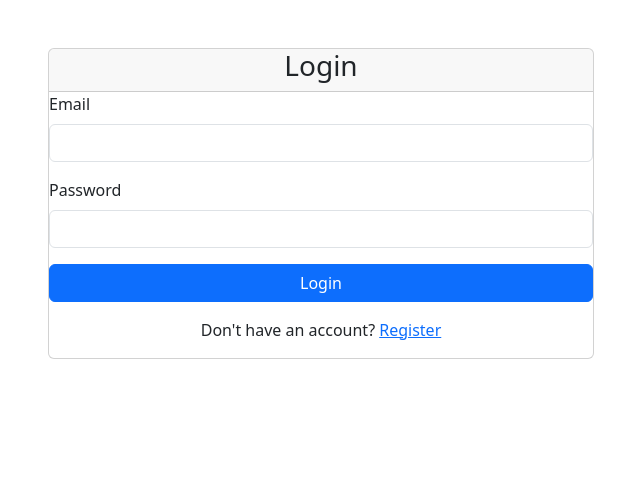
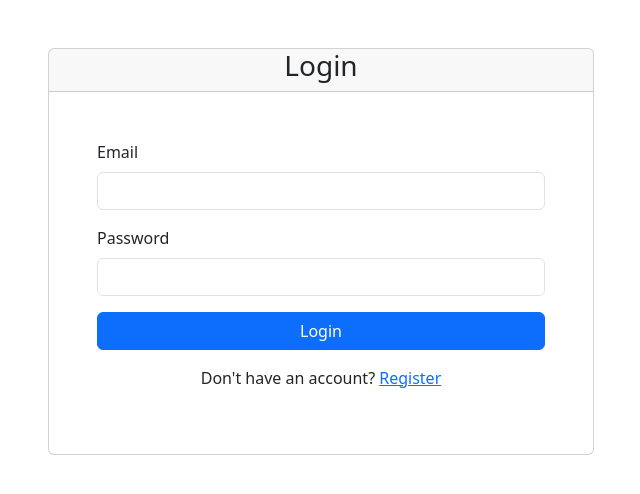
Before and after one commit to SixzL/PyBot, a Flask app: page /login in a window 1280 px wide. Shown: the top 494 px of the page, without its empty margins (319-959 px from the left). Run offline with Flask 3, Linux system fonts and the light colour scheme; parts of the project's set-up code (start-up, migrations or seed data) failed here and were passed over.

Commit message:
requirenment txt

```diff
--- a/templates/login.html
+++ b/templates/login.html
@@ -15,7 +15,7 @@
                     <div class="card-header p-0">
                         <h3 class="text-center">Login</h3>
                     </div>
-                    <div class="card-body p-0">
+                    <div class="card-body p-5">
                         <div id="error-message" class="alert alert-danger" style="display: none;"></div>
                         <form id="login-form">
                             <div class="mb-3">
```
Also changed, not shown: requirements.txt (added, +7 -0 lines).
